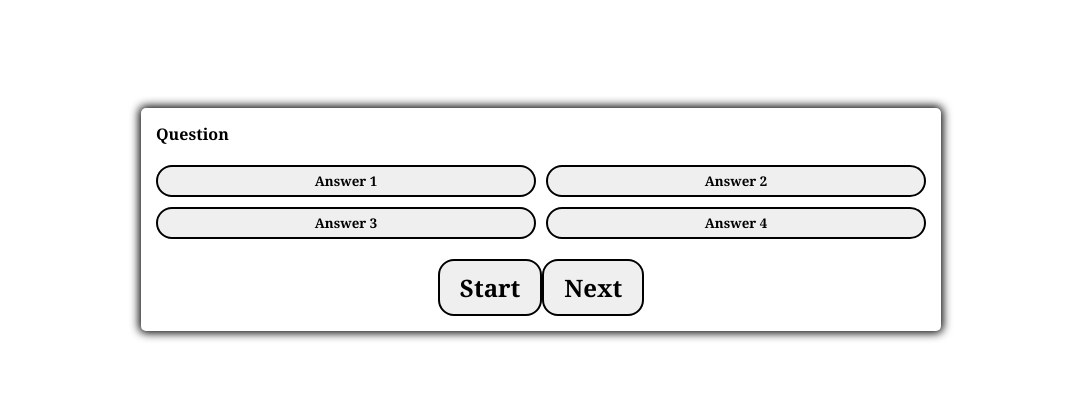
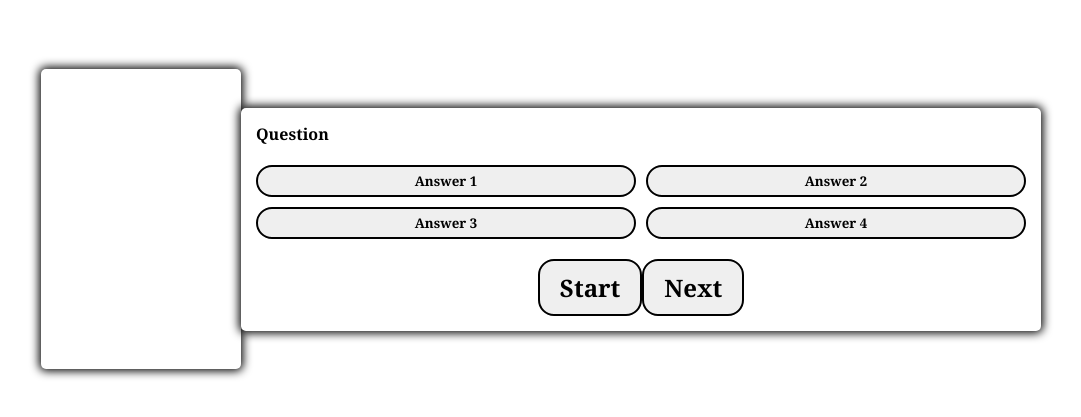
Before and after one commit to Taliwat/Coding-Quiz-App, a plain HTML site: page index.html in a window 1280 px wide. Shown: the part 181-598 px from the top of the page, without its empty margins (99-1180 px from the left). Drawn offline with Linux system fonts and the light colour scheme.

Commit message:
minor edits of html and js files

```diff
--- a/styles.css
+++ b/styles.css
@@ -71,3 +71,14 @@
     justify-content: center;
     align-items: center;
 }
+
+.info-container {
+    height: 300px;
+    width: 200px;
+    max-width: 40%;
+    background-color: white;
+    border-radius: 5px;
+    padding: 15px;
+    box-shadow: 0 0 10px 2px;
+    justify-content: left;
+}
```
